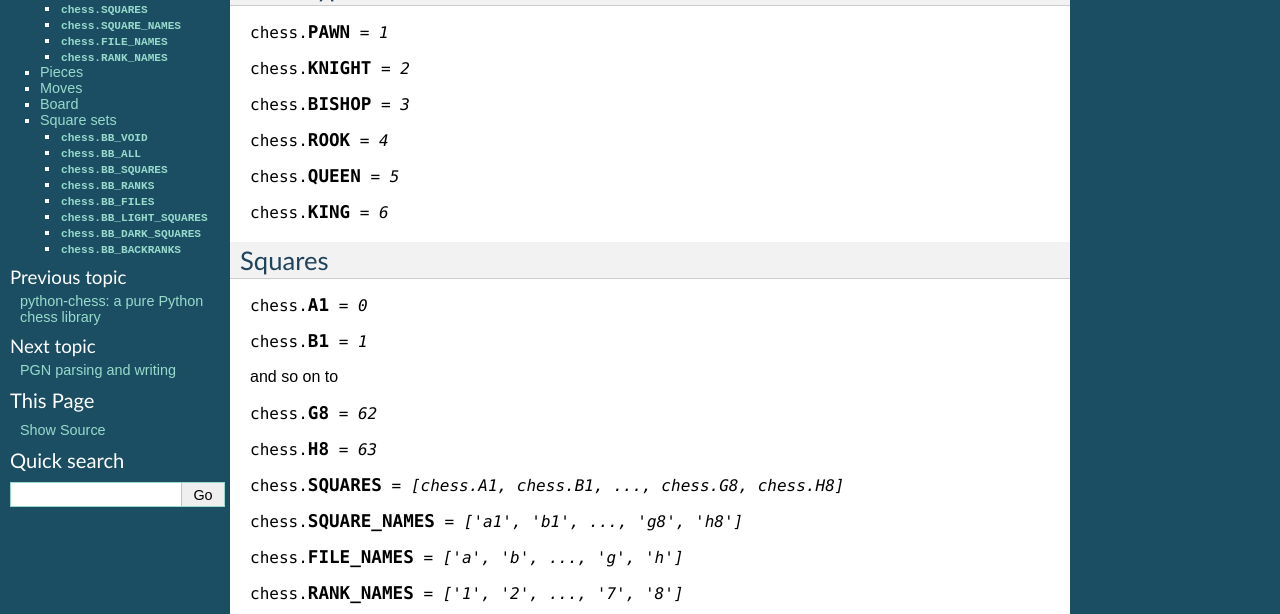
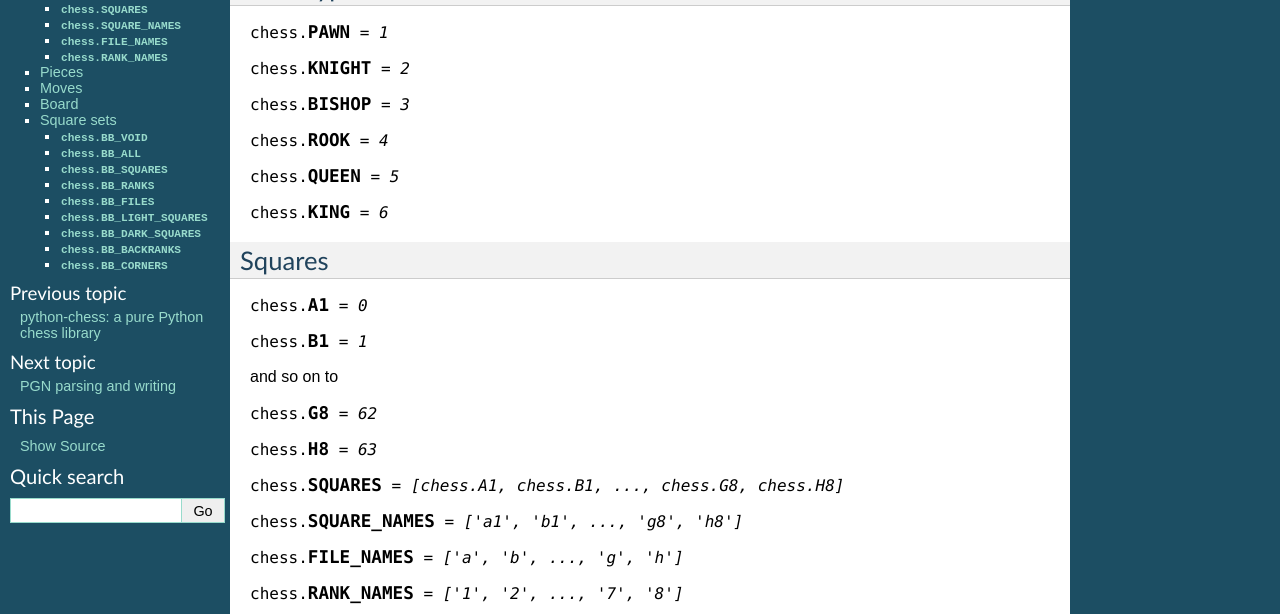
Before and after one commit to niklasf/python-chess, a Sphinx documentation site: the page built from docs/core.rst, in a window 1280 px wide and 900 px high, scrolled down 330 px, cut to the strip 0-614 px from the top of the window. Built offline with Sphinx 7.4.7, drawn with Linux system fonts in a browser that asks for light colours; some of the changed text lies outside the part shown.

Commit message:
Document BB_CORNERS

```diff
--- a/docs/core.rst
+++ b/docs/core.rst
@@ -241,3 +241,6 @@
 
 .. py:data:: chess.BB_BACKRANKS
     :annotation: = chess.BB_RANK_1 | chess.BB_RANK_8
+
+.. py:data:: chess.BB_CORNERS
+    :annotation: = 0x8100000000000081
```
